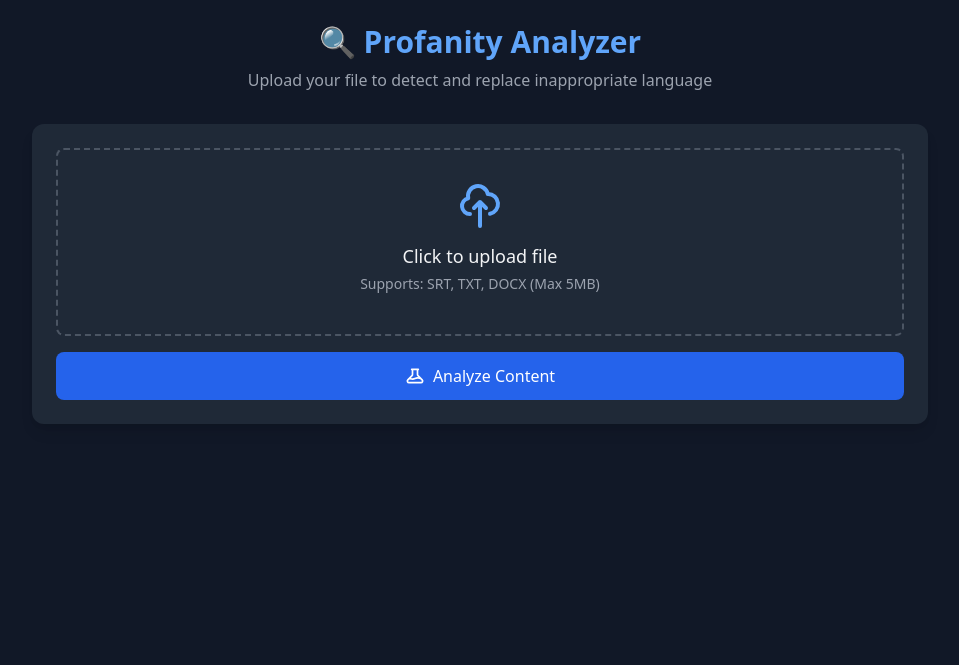
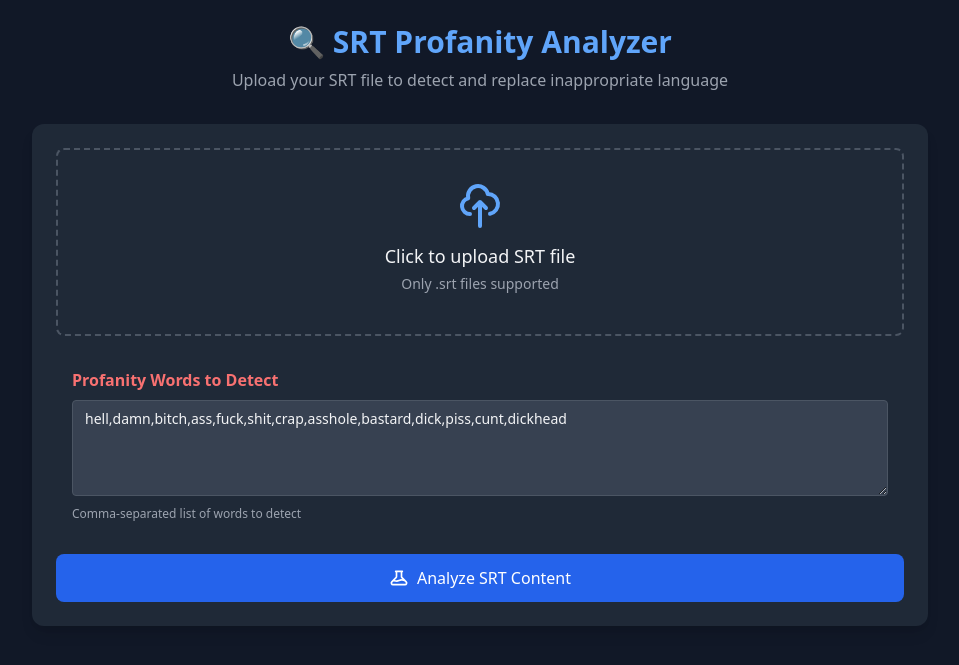
Before and after one commit to lokosmotos/Danialspacex, a Flask app: page /profanity-checker in a window 1280 px wide. Shown: the top 665 px of the page, without its empty margins (160-1119 px from the left). Run offline with Flask 3, Linux system fonts and the light colour scheme.

Commit message:
Update profanity_checker.html

```diff
--- a/templates/profanity_checker.html
+++ b/templates/profanity_checker.html
@@ -3,7 +3,7 @@
 <head>
     <meta charset="UTF-8">
     <meta name="viewport" content="width=device-width, initial-scale=1.0">
-    <title>Profanity Checker | Danial Space</title>
+    <title>SRT Profanity Checker | Danial Space</title>
     <link href="https://cdn.jsdelivr.net/npm/tailwindcss@2.2.19/dist/tailwind.min.css" rel="stylesheet">
     <style>
         .file-upload {
@@ -52,29 +52,37 @@
     <div class="max-w-4xl mx-auto">
         <!-- Header -->
         <div class="text-center mb-8">
-            <h1 class="text-3xl font-bold text-blue-400 mb-2">🔍 Profanity Analyzer</h1>
-            <p class="text-gray-400">Upload your file to detect and replace inappropriate language</p>
+            <h1 class="text-3xl font-bold text-blue-400 mb-2">🔍 SRT Profanity Analyzer</h1>
+            <p class="text-gray-400">Upload your SRT file to detect and replace inappropriate language</p>
         </div>
 
         <!-- Upload Section -->
         <div class="bg-gray-800 rounded-xl p-6 shadow-lg mb-8">
             <form id="uploadForm" class="space-y-4">
                 <div class="file-upload rounded-lg p-8 text-center cursor-pointer">
-                    <input type="file" name="file" id="fileInput" required class="hidden">
+                    <input type="file" name="file" id="fileInput" accept=".srt" required class="hidden">
                     <label for="fileInput" class="cursor-pointer">
                         <svg xmlns="http://www.w3.org/2000/svg" class="h-12 w-12 mx-auto text-blue-400 mb-3" fill="none" viewBox="0 0 24 24" stroke="currentColor">
                             <path stroke-linecap="round" stroke-linejoin="round" stroke-width="2" d="M7 16a4 4 0 01-.88-7.903A5 5 0 1115.9 6L16 6a5 5 0 011 9.9M15 13l-3-3m0 0l-3 3m3-3v12" />
                         </svg>
-                        <h3 class="text-lg font-medium">Click to upload file</h3>
-                        <p class="text-sm text-gray-400 mt-1">Supports: SRT, TXT, DOCX (Max 5MB)</p>
+                        <h3 class="text-lg font-medium">Click to upload SRT file</h3>
+                        <p class="text-sm text-gray-400 mt-1">Only .srt files supported</p>
                         <p id="fileName" class="text-blue-300 mt-2 font-mono text-sm"></p>
                     </label>
                 </div>
+
+                <!-- Profanity Word List -->
+                <div class="bg-gray-700/30 p-4 rounded-lg">
+                    <h3 class="font-semibold text-red-400 mb-2">Profanity Words to Detect</h3>
+                    <textarea id="profanityList" class="w-full bg-gray-700 border border-gray-600 rounded px-3 py-2 h-24 focus:border-blue-500 focus:outline-none text-sm">hell,damn,bitch,ass,fuck,shit,crap,asshole,bastard,dick,piss,cunt,dickhead</textarea>
+                    <p class="text-xs text-gray-400 mt-1">Comma-separated list of words to detect</p>
+                </div>
+
                 <button type="button" id="analyzeBtn" class="w-full bg-blue-600 hover:bg-blue-700 text-white py-3 px-4 rounded-lg font-medium flex items-center justify-center">
                     <svg xmlns="http://www.w3.org/2000/svg" class="h-5 w-5 mr-2" fill="none" viewBox="0 0 24 24" stroke="currentColor">
                         <path stroke-linecap="round" stroke-linejoin="round" stroke-width="2" d="M19.428 15.428a2 2 0 00-1.022-.547l-2.387-.477a6 6 0 00-3.86.517l-.318.158a6 6 0 01-3.86.517L6.05 15.21a2 2 0 00-1.806.547M8 4h8l-1 1v5.172a2 2 0 00.586 1.414l5 5c1.26 1.26.367 3.414-1.415 3.414H4.828c-1.782 0-2.674-2.154-1.414-3.414l5-5A2 2 0 009 10.172V5L8 4z" />
                     </svg>
-                    Analyze Content
+                    Analyze SRT Content
                 </button>
             </form>
         </div>
@@ -82,8 +90,8 @@
         <!-- Loading Game (Hidden by default) -->
         <div id="loadingGame" class="bg-gray-800 rounded-xl p-6 shadow-lg mb-8 hidden opacity-0 transition-opacity duration-300">
             <div class="text-center mb-4">
-                <h3 class="text-xl font-medium text-blue-400 mb-1">⏳ Processing Your File</h3>
-                <p class="text-gray-400">Play this game while we analyze your content</p>
+                <h3 class="text-xl font-medium text-blue-400 mb-1">⏳ Processing Your SRT File</h3>
+                <p class="text-gray-400">Analyzing subtitles for profanity...</p>
                 <div class="mt-3 h-2 w-full bg-gray-700 rounded-full overflow-hidden">
                     <div id="progressBar" class="h-full bg-blue-500 rounded-full" style="width: 0%"></div>
                 </div>
@@ -115,7 +123,6 @@
                 </span>
             </div>
 
-            <form id="replacementsForm">
             <div class="overflow-x-auto">
                 <table class="w-full">
                     <thead>
@@ -132,17 +139,16 @@
             </div>
 
             <div class="mt-6 flex flex-col sm:flex-row gap-3">
-                    <button type="button" id="confirmBtn" class="flex-1 bg-green-600 hover:bg-green-700 text-white py-3 px-4 rounded-lg font-medium flex items-center justify-center">
+                <button id="downloadBtn" class="flex-1 bg-green-600 hover:bg-green-700 text-white py-3 px-4 rounded-lg font-medium flex items-center justify-center">
                     <svg xmlns="http://www.w3.org/2000/svg" class="h-5 w-5 mr-2" fill="none" viewBox="0 0 24 24" stroke="currentColor">
-                            <path stroke-linecap="round" stroke-linejoin="round" stroke-width="2" d="M5 13l4 4L19 7" />
+                        <path stroke-linecap="round" stroke-linejoin="round" stroke-width="2" d="M4 16v1a3 3 0 003 3h10a3 3 0 003-3v-1m-4-4l-4 4m0 0l-4-4m4 4V4" />
                     </svg>
-                        Confirm Replacements & Run QC
+                    Download Cleaned SRT
                 </button>
                 <button type="button" id="autoReplaceBtn" class="flex-1 bg-blue-600 hover:bg-blue-700 text-white py-3 px-4 rounded-lg font-medium">
                     Auto-Replace All with [CENSORED]
                 </button>
             </div>
-            </form>
         </div>
     </div>
 
@@ -163,16 +169,16 @@
         const resultsSection = document.getElementById('resultsSection');
         const resultsBody = document.getElementById('resultsBody');
         const profanityCount = document.getElementById('profanityCount');
+        const profanityList = document.getElementById('profanityList');
+        const downloadBtn = document.getElementById('downloadBtn');
+        const autoReplaceBtn = document.getElementById('autoReplaceBtn');
+
         let score = 0;
         let progress = 0;
         let progressInterval;
-
-        // Sample profanity data for demonstration
-        const sampleResults = [
-            { line_number: 42, text: "What the hell are you doing?", profanity: "hell" },
-            { line_number: 87, text: "This is damn ridiculous!", profanity: "damn" },
-            { line_number: 112, text: "You're such a bitch sometimes", profanity: "bitch" }
-        ];
+        let detectedProfanities = [];
+        let originalSRTContent = '';
+        let modifiedSRTContent = '';
 
         // Generate game board
         function generateGameBoard() {
@@ -191,31 +197,136 @@
             }
         }
 
+        // Parse SRT file content
+        function parseSRT(content) {
+            const lines = content.split('\n');
+            const blocks = [];
+            let currentBlock = null;
+
+            for (const line of lines) {
+                if (/^\d+$/.test(line.trim()) && currentBlock === null) {
+                    // New block starting with line number
+                    currentBlock = { number: parseInt(line.trim()), text: '', timecodes: '' };
+                } else if (currentBlock?.timecodes === '' && line.includes('-->')) {
+                    // Timecodes line
+                    currentBlock.timecodes = line.trim();
+                } else if (currentBlock) {
+                    // Text content
+                    if (line.trim() === '') {
+                        // Empty line indicates end of block
+                        blocks.push(currentBlock);
+                        currentBlock = null;
+                    } else {
+                        currentBlock.text += (currentBlock.text ? '\n' : '') + line.trim();
+                    }
+                }
+            }
+
+            if (currentBlock) {
+                blocks.push(currentBlock);
+            }
+
+            return blocks;
+        }
+
+        // Find profanities in text
+        function findProfanities(text, profanityWords) {
+            const words = text.split(/\s+/);
+            const found = [];
+
+            for (const word of profanityWords) {
+                const regex = new RegExp(`\\b${word}\\b`, 'gi');
+                let match;
+                while ((match = regex.exec(text)) !== null) {
+                    found.push({
+                        word: match[0],
+                        index: match.index,
+                        length: match[0].length
+                    });
+                }
+            }
+
+            return found;
+        }
+
         // Show results
         function showResults() {
             resultsBody.innerHTML = '';
-            sampleResults.forEach(item => {
+
+            detectedProfanities.forEach(item => {
                 const row = document.createElement('tr');
+
+                // Highlight all profanities in the text
+                let highlightedText = item.text;
+                item.profanities.forEach(profanity => {
+                    highlightedText = highlightedText.substring(0, profanity.index) +
+                        `<span class="profanity-highlight">${highlightedText.substring(profanity.index, profanity.index + profanity.length)}</span>` +
+                        highlightedText.substring(profanity.index + profanity.length);
+                });
+
                 row.innerHTML = `
-                    <td class="py-3 text-gray-300 font-mono">${item.line_number}</td>
-                    <td class="py-3">${item.text.replace(item.profanity, `<span class="profanity-highlight">${item.profanity}</span>`)}</td>
+                    <td class="py-3 text-gray-300 font-mono">${item.blockNumber}</td>
+                    <td class="py-3">${highlightedText}</td>
                     <td class="py-3">
-                        <input type="text" name="replacement_${item.line_number}"
+                        <input type="text" data-block="${item.blockNumber}" data-original="${item.text}"
                                value="[CENSORED]"
-                               class="bg-gray-700 border border-gray-600 rounded px-3 py-1 w-full focus:border-blue-500 focus:outline-none">
+                               class="replacement-input bg-gray-700 border border-gray-600 rounded px-3 py-1 w-full focus:border-blue-500 focus:outline-none">
                     </td>
                 `;
                 resultsBody.appendChild(row);
             });
-            profanityCount.textContent = `${sampleResults.length} found`;
+
+            profanityCount.textContent = `${detectedProfanities.length} found`;
             resultsSection.classList.remove('hidden');
         }
 
+        // Generate cleaned SRT content
+        function generateCleanedSRT() {
+            let modifiedContent = originalSRTContent;
+            const replacements = {};
+
+            // Get all replacement values
+            document.querySelectorAll('.replacement-input').forEach(input => {
+                const blockNumber = input.dataset.block;
+                const originalText = input.dataset.original;
+                const replacement = input.value.trim();
+
+                if (replacement && replacement !== originalText) {
+                    replacements[blockNumber] = {
+                        original: originalText,
+                        replacement: replacement
+                    };
+                }
+            });
+
+            // Parse blocks again and apply replacements
+            const blocks = parseSRT(originalSRTContent);
+            let output = '';
+
+            blocks.forEach(block => {
+                output += `${block.number}\n${block.timecodes}\n`;
+
+                if (replacements[block.number]) {
+                    output += `${replacements[block.number].replacement}\n\n`;
+                } else {
+                    output += `${block.text}\n\n`;
+                }
+            });
+
+            return output.trim();
+        }
+
         // Analyze button click
-        analyzeBtn.addEventListener('click', function() {
+        analyzeBtn.addEventListener('click', async function() {
             const fileInput = document.getElementById('fileInput');
             if (!fileInput.files.length) {
-                alert('Please select a file first');
+                alert('Please select an SRT file first');
+                return;
+            }
+
+            const profanityWords = profanityList.value.split(',').map(w => w.trim()).filter(w => w);
+            if (profanityWords.length === 0) {
+                alert('Please enter at least one profanity word to detect');
                 return;
             }
 
@@ -229,7 +340,11 @@
             gameScore.textContent = `Score: ${score}`;
             generateGameBoard();
 
-            // Simulate progress
+            // Read file
+            const file = fileInput.files[0];
+            originalSRTContent = await file.text();
+
+            // Simulate progress (we'll do real processing in chunks)
             progressInterval = setInterval(() => {
                 progress += Math.random() * 5;
                 if (progress > 100) progress = 100;
@@ -238,13 +353,29 @@
 
                 if (progress === 100) {
                     clearInterval(progressInterval);
+
+                    // Actual processing
+                    detectedProfanities = [];
+                    const blocks = parseSRT(originalSRTContent);
+
+                    blocks.forEach(block => {
+                        const profanities = findProfanities(block.text, profanityWords);
+                        if (profanities.length > 0) {
+                            detectedProfanities.push({
+                                blockNumber: block.number,
+                                text: block.text,
+                                profanities: profanities
+                            });
+                        }
+                    });
+
                     loadingGame.classList.add('opacity-0');
                     setTimeout(() => {
                         loadingGame.classList.add('hidden');
                         showResults();
                     }, 300);
                 }
-            }, 500);
+            }, 100);
         });
 
         // Skip game button
@@ -253,25 +384,28 @@
             progress = 100;
             progressBar.style.width = '100%';
             progressText.textContent = '100% analyzed';
-            setTimeout(() => {
-                loadingGame.classList.add('opacity-0');
-                setTimeout(() => {
-                    loadingGame.classList.add('hidden');
-                    showResults();
-                }, 300);
-            }, 500);
         });
 
         // Auto-replace button
-        document.getElementById('autoReplaceBtn').addEventListener('click', function() {
-            document.querySelectorAll('input[name^="replacement_"]').forEach(input => {
+        autoReplaceBtn.addEventListener('click', function() {
+            document.querySelectorAll('.replacement-input').forEach(input => {
                 input.value = '[CENSORED]';
             });
         });
 
-        // Confirm button
-        document.getElementById('confirmBtn').addEventListener('click', function() {
-            alert('Replacements confirmed! This would normally save the cleaned file.');
+        // Download button
+        downloadBtn.addEventListener('click', function() {
+            modifiedSRTContent = generateCleanedSRT();
+
+            const blob = new Blob([modifiedSRTContent], { type: 'text/plain' });
+            const url = URL.createObjectURL(blob);
+            const a = document.createElement('a');
+            a.href = url;
+            a.download = 'censored_' + document.getElementById('fileInput').files[0].name;
+            document.body.appendChild(a);
+            a.click();
+            document.body.removeChild(a);
+            URL.revokeObjectURL(url);
         });
     </script>
 </body>
```
Lines whose indentation alone changed are shown as unchanged.
